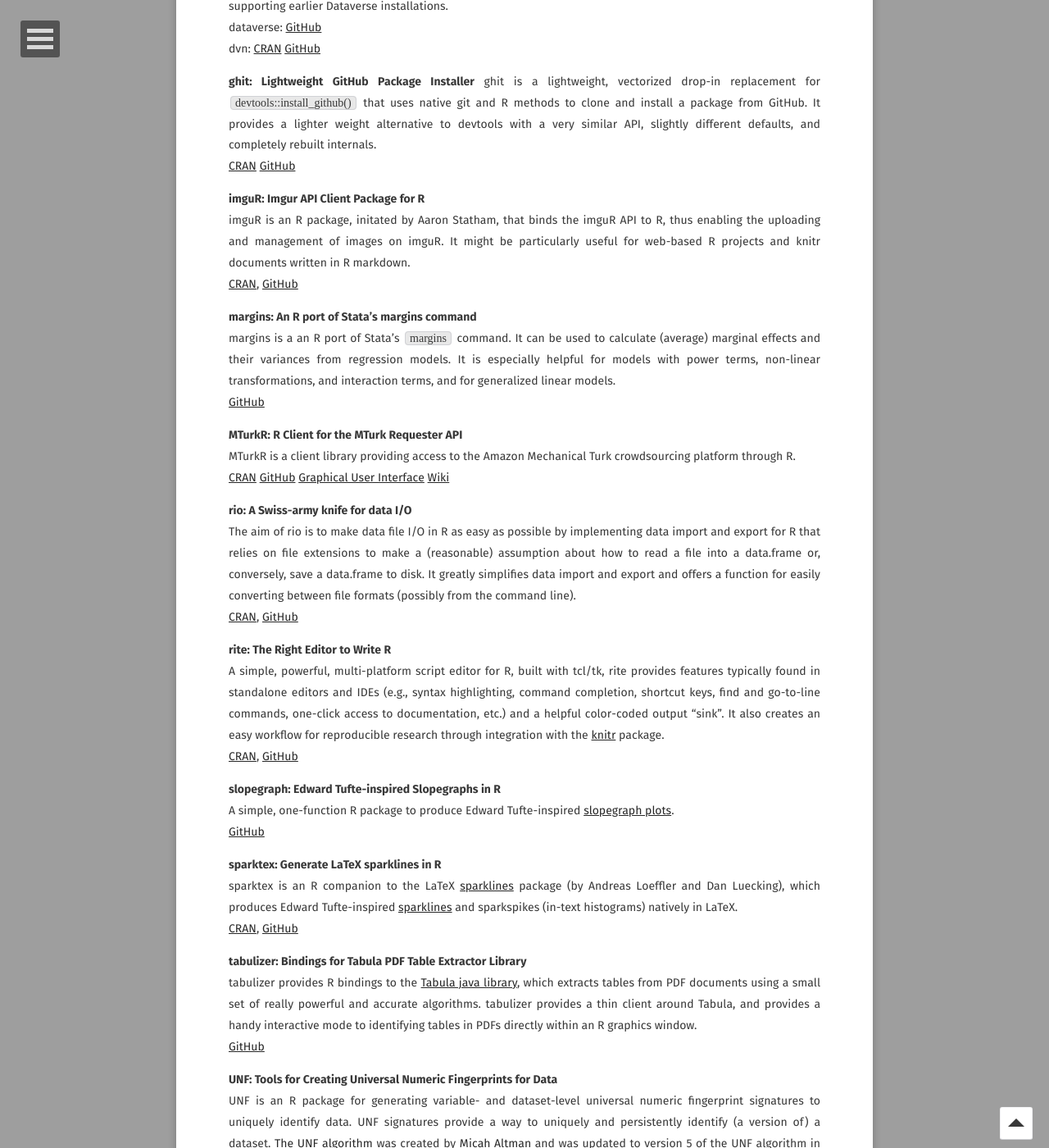
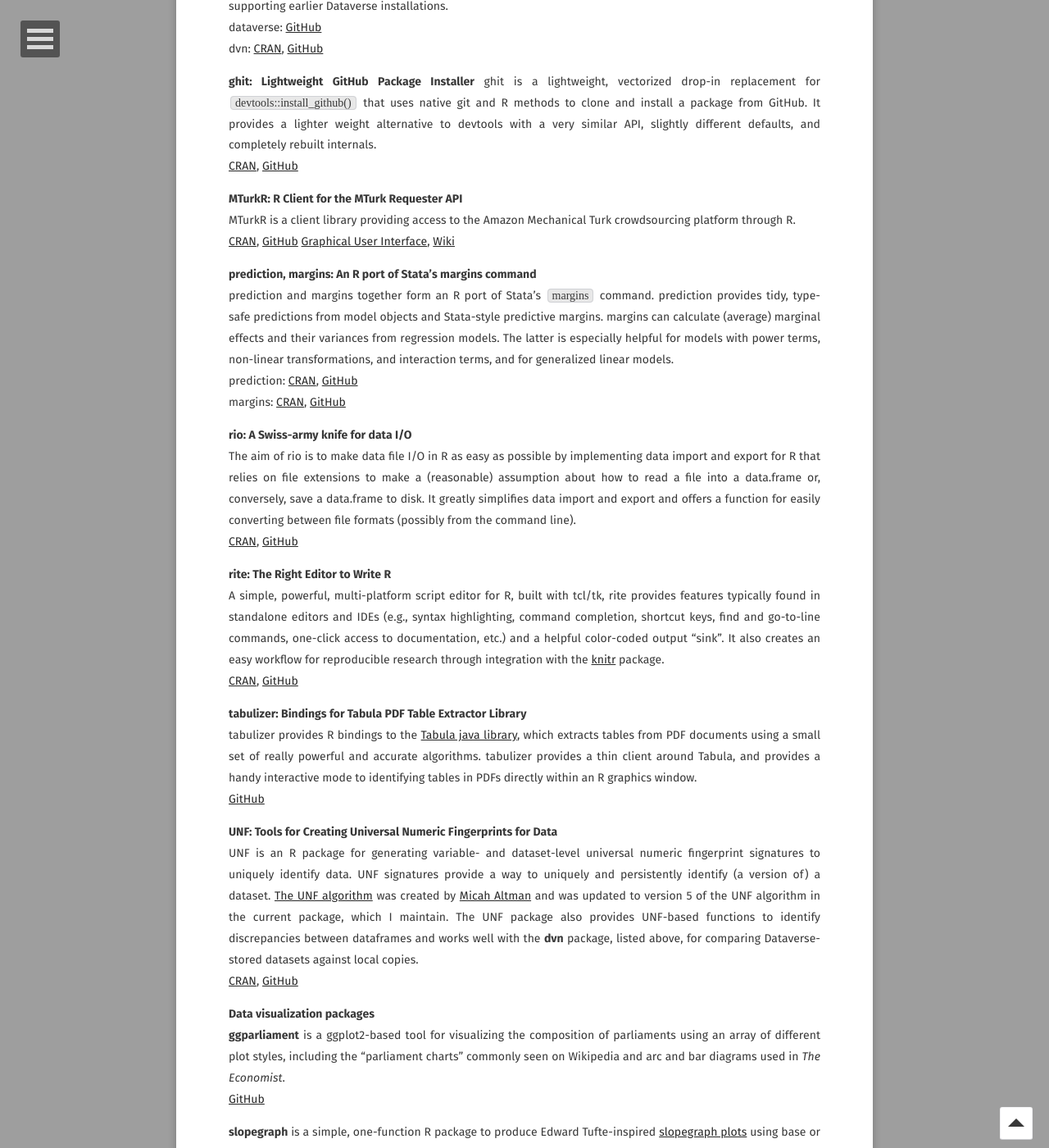
Before and after one commit to leeper/leeper.github.io, a Jekyll site: the page built from software.md, in a window 1280 px wide and 1400 px high, scrolled down 508 px. Shown: the whole window at 82% size. Built offline with Jekyll 4.4.1, drawn with Linux system fonts in a browser that asks for light colours; some web fonts are replaced; some of the changed text lies outside the part shown.

Commit message:
Update software.md

```diff
--- a/software.md
+++ b/software.md
@@ -5,31 +5,27 @@
 permalink: /software.html
 ---
 
-Here are a few of the R packages I've developed on my own, and as part of the [rOpenSci](http://ropensci.org/), [rOpenGov](http://ropengov.github.io/), and [cloudyr](http://cloudyr.github.io) open source projects. [My CV](http://www.thomasleeper.com/cv/cv.pdf) lists all of my software projects and you can find source code for all projects on [GitHub](https://github.com/leeper). The projects below are a few of the more prominent examples.
+Here are a few of the R packages I've developed on my own or as part of the [rOpenSci](http://ropensci.org/), [rOpenGov](http://ropengov.github.io/), and [cloudyr](http://cloudyr.github.io) open source projects. [My CV](http://www.thomasleeper.com/cv/cv.pdf) lists all of my software projects and you can find source code for all projects on [GitHub](https://github.com/leeper). The projects below are a few of the more prominent examples.
 
 **cloudyr**
 The [cloudyr project](http://cloudyr.github.io) is an effort to connect R to cloud computing applications, starting with Amazon Web Services and continuous integration services for R package development. See the cloudyr website or [GitHub page](https://github.com/cloudyr) for more details.
 
 
 **Dataverse packages: dataverse (version >= 4.0) and dvn (version < 4.0)**<br/>
-These R packages provide access to [The Dataverse Network](http://dataverse.org) APIs. *dataverse* is the current generation package, providing access to the complete functionality of current Dataverse installations. It is part of the [rOpenSci](http://ropensci.org/) project and is officially supported by Harvard-IQSS, the developers of Dataverse. *dvn* is a legacy package supporting earlier Dataverse installations. <br/>dataverse: [GitHub](https://www.github.com/IQSS/dataverse-client-r)<br/>dvn: [CRAN](http://cran.r-project.org/web/packages/dvn/index.html) [GitHub](https://github.com/rOpenSci/dvn)
+These R packages provide access to [The Dataverse Network](http://dataverse.org) APIs. *dataverse* is the current generation package, providing access to the complete functionality of current Dataverse installations. It is part of the [rOpenSci](http://ropensci.org/) project and is officially supported by Harvard-IQSS, the developers of Dataverse. *dvn* is a legacy package supporting earlier Dataverse installations. <br/>dataverse: [GitHub](https://www.github.com/IQSS/dataverse-client-r)<br/>dvn: [CRAN](http://cran.r-project.org/web/packages/dvn/index.html), [GitHub](https://github.com/rOpenSci/dvn)
 
 
 **ghit: Lightweight GitHub Package Installer**
 ghit is a lightweight, vectorized drop-in replacement for `devtools::install_github()` that uses native git and R methods to clone and install a package from GitHub. It provides a lighter weight alternative to devtools with a very similar API, slightly different defaults, and completely rebuilt internals.
-<br/>[CRAN](https://CRAN.R-project.org/package=ghit) [GitHub](https://github.com/cloudyr/ghit)
-
-
-**imguR: Imgur API Client Package for R**<br/>
-imguR is an R package, initated by Aaron Statham, that binds the imguR API to R, thus enabling the uploading and management of images on imguR. It might be particularly useful for web-based R projects and knitr documents written in R markdown. <br/> [CRAN](https://CRAN.R-project.org/package=imguR), [GitHub](https://github.com/leeper/imguR)
-
-
-**margins: An R port of Stata's margins command**<br/>
-margins is a an R port of Stata's `margins` command. It can be used to calculate (average) marginal effects and their variances from regression models. It is especially helpful for models with power terms, non-linear transformations, and interaction terms, and for generalized linear models. <br/> [GitHub](https://github.com/leeper/margins)
+<br/>[CRAN](https://CRAN.R-project.org/package=ghit), [GitHub](https://github.com/cloudyr/ghit)
 
 
 **MTurkR: R Client for the MTurk Requester API**<br/>
-MTurkR is a client library providing access to the Amazon Mechanical Turk crowdsourcing platform through R.<br/> [CRAN](https://CRAN.R-project.org/package=MTurkR) [GitHub](https://github.com/cloudyr/MTurkR) [Graphical User Interface](https://CRAN.R-project.org/package=MTurkRGUI) [Wiki](https://github.com/cloudyr/MTurkR/wiki)
+MTurkR is a client library providing access to the Amazon Mechanical Turk crowdsourcing platform through R.<br/> [CRAN](https://CRAN.R-project.org/package=MTurkR), [GitHub](https://github.com/cloudyr/MTurkR) [Graphical User Interface](https://CRAN.R-project.org/package=MTurkRGUI), [Wiki](https://github.com/cloudyr/MTurkR/wiki)
+
+
+**prediction, margins: An R port of Stata's margins command**<br/>
+prediction and margins together form an R port of Stata's `margins` command. prediction provides tidy, type-safe predictions from model objects and Stata-style predictive margins. margins can calculate (average) marginal effects and their variances from regression models. The latter is especially helpful for models with power terms, non-linear transformations, and interaction terms, and for generalized linear models. <br/>prediction: [CRAN](https://CRAN.R-project.org/package=prediction), [GitHub](https://github.com/leeper/prediction) <br/> margins: [CRAN](https://CRAN.R-project.org/package=margins), [GitHub](https://github.com/leeper/margins)
 
 
 **rio: A Swiss-army knife for data I/O**<br/>
@@ -40,17 +36,16 @@
 A simple, powerful, multi-platform script editor for R, built with tcl/tk, rite provides features typically found in standalone editors and IDEs (e.g., syntax highlighting, command completion, shortcut keys, find and go-to-line commands, one-click access to documentation, etc.) and a helpful color-coded output "sink". It also creates an easy workflow for reproducible research through integration with the [knitr](https://CRAN.R-project.org/package=knitr) package. <br/>[CRAN](https://CRAN.R-project.org/package=rite), [GitHub](https://github.com/leeper/rite)
 
 
-**slopegraph: Edward Tufte-inspired Slopegraphs in R**<br/>
-A simple, one-function R package to produce Edward Tufte-inspired [slopegraph plots](http://www.edwardtufte.com/bboard/q-and-a-fetch-msg?msg_id=0003nk). <br/>[GitHub](https://github.com/leeper/slopegraph)
-
-
-**sparktex: Generate LaTeX sparklines in R**<br/>
-sparktex is an R companion to the LaTeX [sparklines](http://www.ctan.org/pkg/sparklines) package (by Andreas Loeffler and Dan Luecking), which produces Edward Tufte-inspired [sparklines](http://en.wikipedia.org/wiki/Sparkline) and sparkspikes (in-text histograms) natively in LaTeX. <br/>[CRAN](https://CRAN.R-project.org/package=sparktex), [GitHub](https://github.com/leeper/sparktex)
-
-
 **tabulizer: Bindings for Tabula PDF Table Extractor Library**<br/>
 tabulizer provides R bindings to the [Tabula java library](https://github.com/tabulapdf/tabula-java/), which extracts tables from PDF documents using a small set of really powerful and accurate algorithms. tabulizer provides a thin client around Tabula, and provides a handy interactive mode to identifying tables in PDFs directly within an R graphics window. <br/>[GitHub](https://github.com/rOpenSci/tabulizer)
 
 
 **UNF: Tools for Creating Universal Numeric Fingerprints for Data**<br/>
 UNF is an R package for generating variable- and dataset-level universal numeric fingerprint signatures to uniquely identify data. UNF signatures provide a way to uniquely and persistently identify (a version of) a dataset. [The UNF algorithm](http://thedata.org/book/universal-numerical-fingerprint) was created by [Micah Altman](http://micahaltman.com/) and was updated to version 5 of the UNF algorithm in the current package, which I maintain. The UNF package also provides UNF-based functions to identify discrepancies between dataframes and works well with the **dvn** package, listed above, for comparing Dataverse-stored datasets against local copies.<br/>[CRAN](https://CRAN.R-project.org/package=UNF), [GitHub](https://github.com/leeper/UNF)
+
+**Data visualization packages**<br/>
+**ggparliament** is a ggplot2-based tool for visualizing the composition of parliaments using an array of different plot styles, including the "parliament charts" commonly seen on Wikipedia and arc and bar diagrams used in *The Economist*. <br/>[GitHub](https://github.com/leeper/ggparliament)
+
+**slopegraph** is a simple, one-function R package to produce Edward Tufte-inspired [slopegraph plots](http://www.edwardtufte.com/bboard/q-and-a-fetch-msg?msg_id=0003nk) using base or ggplot2 graphics. <br/>[GitHub](https://github.com/leeper/slopegraph)
+
+**sparktex** is an R companion to the LaTeX [sparklines](http://www.ctan.org/pkg/sparklines) package (by Andreas Loeffler and Dan Luecking), which produces Edward Tufte-inspired [sparklines](http://en.wikipedia.org/wiki/Sparkline) and sparkspikes (in-text histograms) natively in LaTeX. <br/>[CRAN](https://CRAN.R-project.org/package=sparktex), [GitHub](https://github.com/leeper/sparktex)
```
